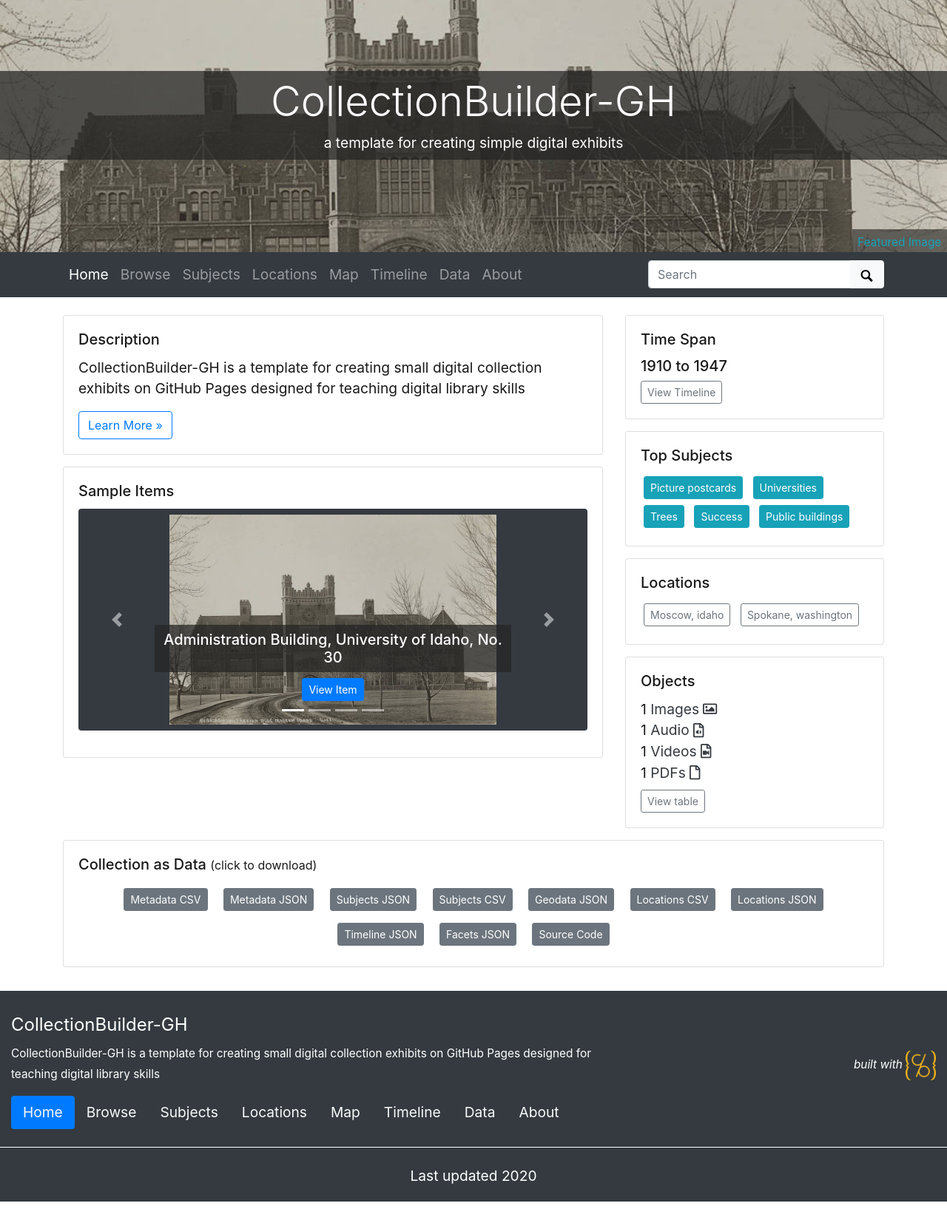
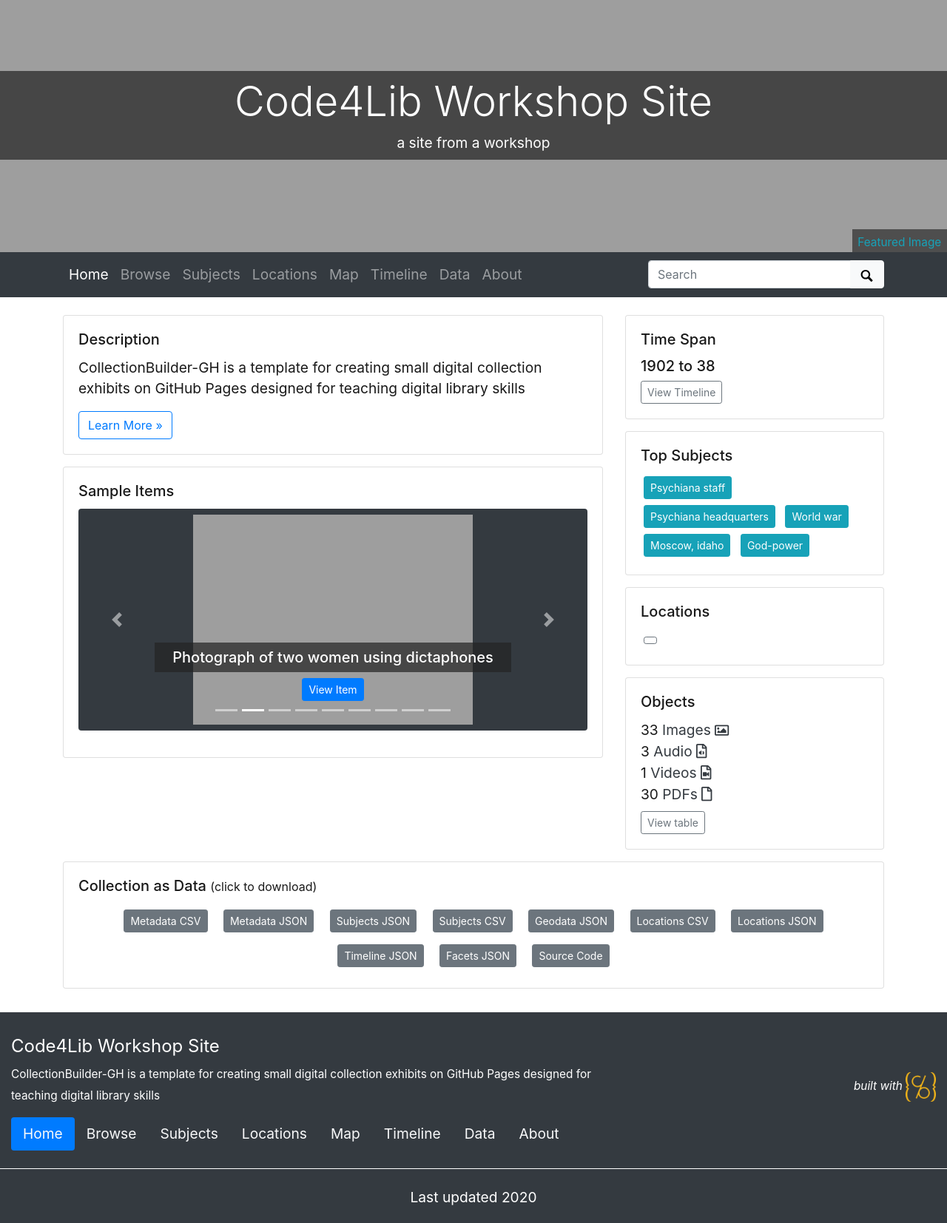
Before and after one commit to dcnb/code4Lib-cb, a Jekyll site: the page built from index.md, in a window 1280 px wide. Shown: the whole page at 74% size. Built offline with Jekyll 4.4.1, drawn with Linux system fonts in a browser that asks for light colours; before the commit the page ends 1625 px from its top, so only the background shows below that.

Commit message:
Config the site

```diff
--- a/_config.yml
+++ b/_config.yml
@@ -8,30 +8,30 @@
 # URL VARIABLES
 #
 # url is your gh-pages base, following the pattern: username.github.io
-url: https://collectionbuilder.github.io
+url: https://dcnb.github.io
 # baseurl is your github repository's name prefixed with a /
-baseurl: /collectionbuilder-gh
+baseurl: /code4Lib-cb
 # location of code, the full url to your github repository
-source-code: https://github.com/CollectionBuilder/collectionbuilder-gh
+source-code: https://github.com/dcnb/code4Lib-cb
 
 ##########
 # SITE SETTINGS
 #
 # title of site appears in banner
-title: CollectionBuilder-GH
+title: Code4Lib Workshop Site
 # tagline, a short phrase that will appear throughout the site in the top banner
-tagline: a template for creating simple digital exhibits
+tagline: a site from a workshop
 # description appears in meta tags and other locations
 # this description might appear in search result lists, keep around 160 characters max
 description: "CollectionBuilder-GH is a template for creating small digital collection exhibits on GitHub Pages designed for teaching digital library skills"
 # creator of the digital collection, to appear in meta tags; we typically use our GitHub usernames but feel free to just use your name
-author: CollectionBuilder
+author: dcnb
 
 ##########
 # COLLECTION SETTINGS
 #
 # choose metadata: this is the name of the csv file in your _data directory that describes the objects in your collection
-metadata: demo-metadata
+metadata: psychiana_demo
 
 ##########
 # GOOGLE SERVICES [optional!]
```
